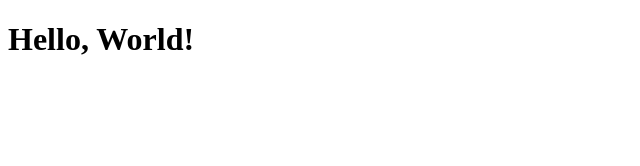
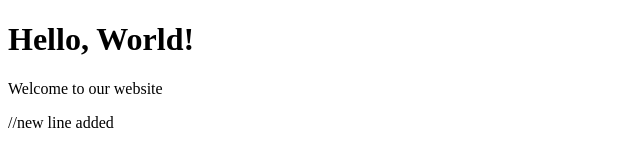
Before and after one commit to zainabfarooq26/SQA, a plain HTML site: page index.html in a window 1280 px wide. Shown: the whole page, without its empty margins (0-640 px from the left). Drawn offline with Linux system fonts and the light colour scheme.

Commit message:
added welcome msg

```diff
--- a/index.html
+++ b/index.html
@@ -17,6 +17,7 @@
 <body>
 
 <h1>Hello, World!</h1>
+<p> Welcome to our website</p> //new line added
 
 </body>
 
```
